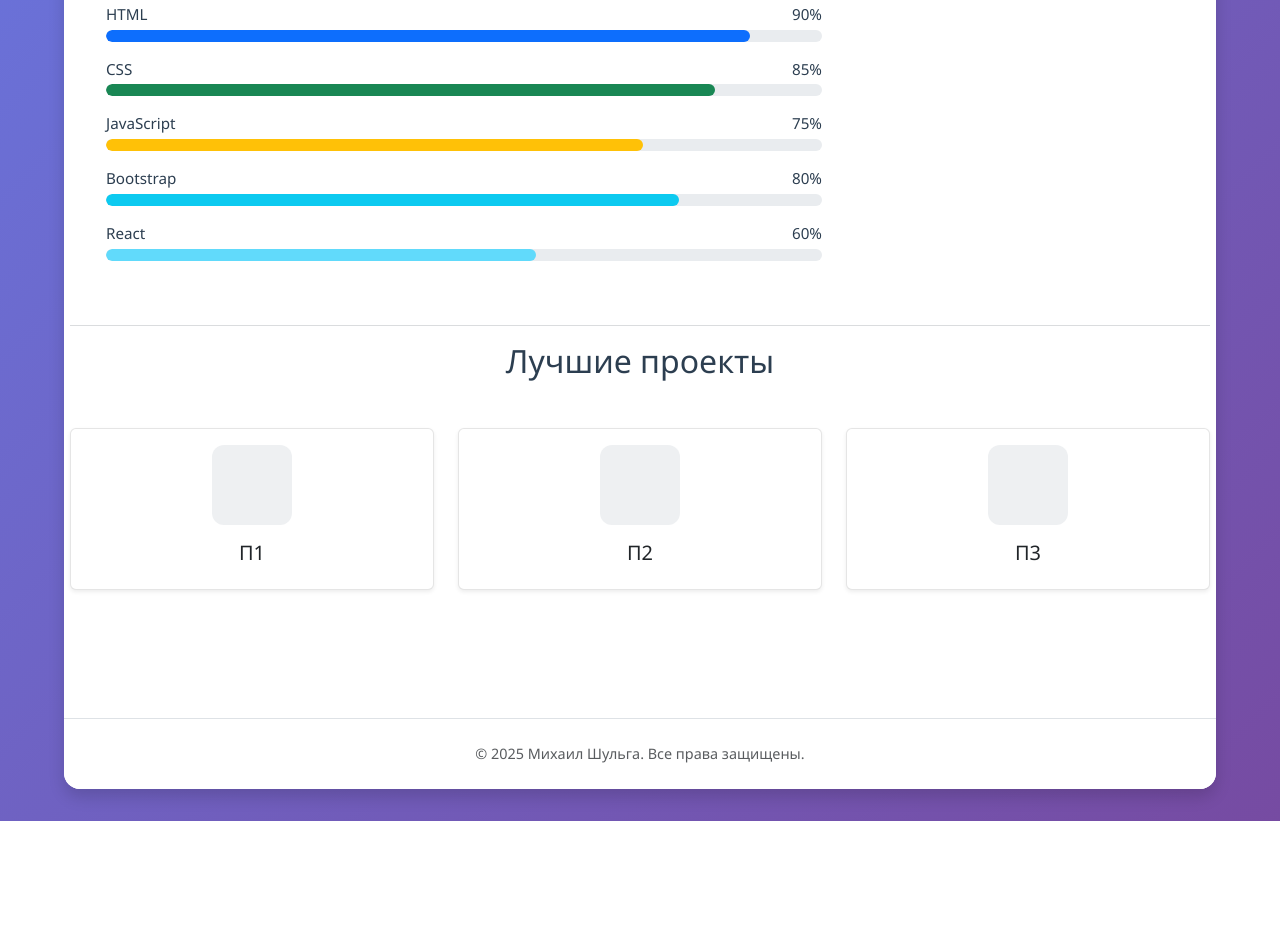
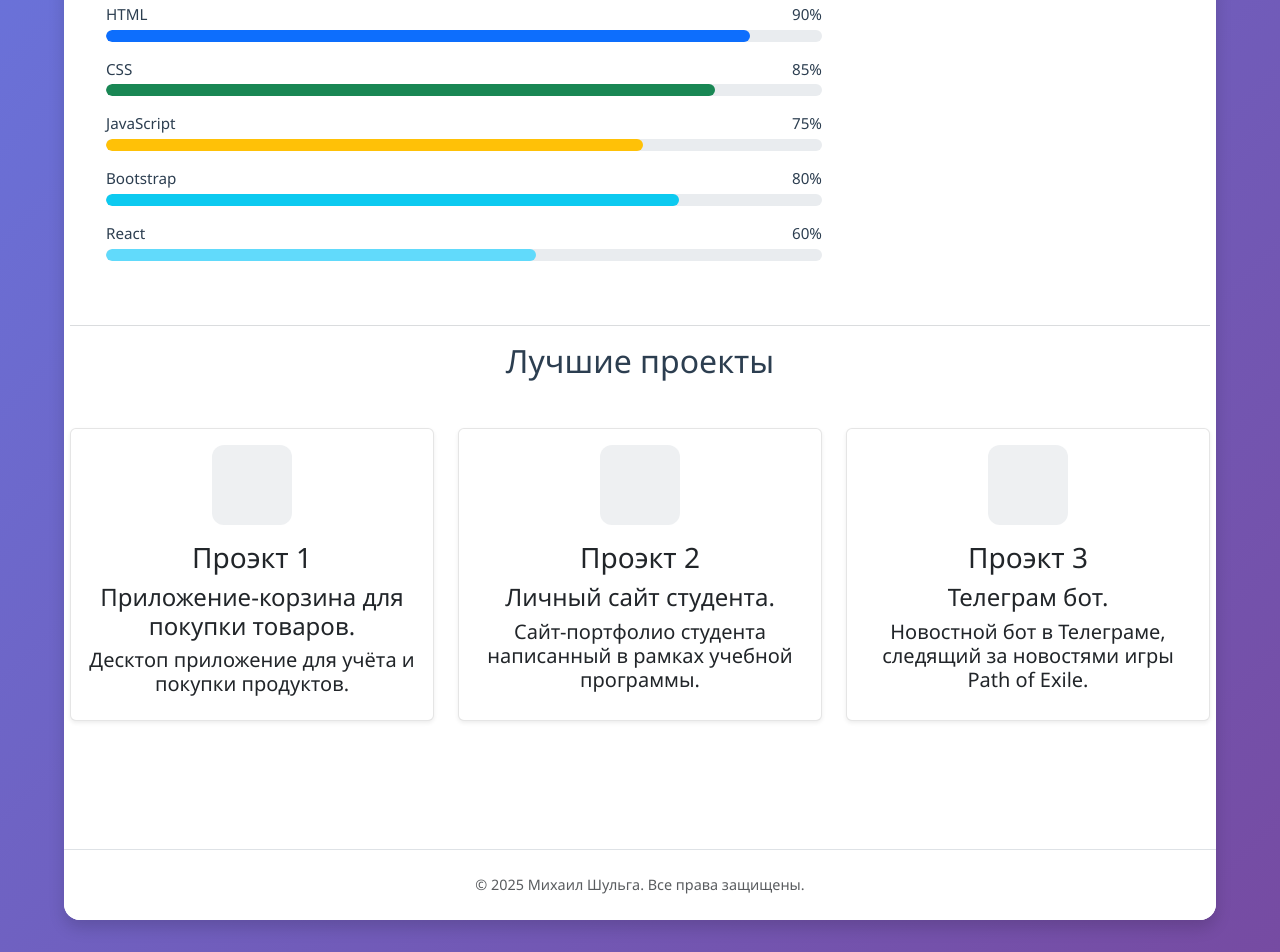
Before and after one commit to Kartohkaa/frontend-and-backend-student-website, a plain HTML site: page index.html in a window 1280 px wide. Shown: the part 727-1679 px from the top of the page. Before the commit the page ends 1548 px from the top, so only its background shows below. Drawn offline with nearby package versions, Linux system fonts and the light colour scheme.

Commit message:
Доделаны недочёты в виде отсуствия проэктов и адекватного резюме

```diff
--- a/index.html
+++ b/index.html
@@ -160,19 +160,43 @@
                     <div class="col">
                         <div class="card project-card h-100 shadow-sm text-center p-3">
                             <div class="placeholder mb-3 mx-auto"></div>
-                            <h5 class="card-title">П1</h5>
+                            <h3 class="card-title">
+                                Проэкт 1
+                            </h3>
+                            <h4 class="card-title">
+                                Приложение-корзина для покупки товаров.
+                            </h4>
+                            <h5 class="card-title">
+                                Десктоп приложение для учёта и покупки продуктов.
+                            </h5>
                         </div>
                     </div>
                     <div class="col">
                         <div class="card project-card h-100 shadow-sm text-center p-3">
                             <div class="placeholder mb-3 mx-auto"></div>
-                            <h5 class="card-title">П2</h5>
+                            <h3 class="card-title">
+                                Проэкт 2
+                            </h3>
+                            <h4 class="card-title">
+                                Личный сайт студента.
+                            </h4>
+                            <h5 class="card-title">
+                                Сайт-портфолио студента написанный в рамках учебной программы.
+                            </h5>
                         </div>
                     </div>
                     <div class="col">
                         <div class="card project-card h-100 shadow-sm text-center p-3">
                             <div class="placeholder mb-3 mx-auto"></div>
-                            <h5 class="card-title">П3</h5>
+                            <h3 class="card-title">
+                                Проэкт 3
+                            </h3>
+                            <h4 class="card-title">
+                                Телеграм бот.
+                            </h4>
+                            <h5 class="card-title">
+                                Новостной бот в Телеграме, следящий за новостями игры Path of Exile.
+                            </h5>
                         </div>
                     </div>
                 </div>
```
Also changed, not shown: 1 other file.
